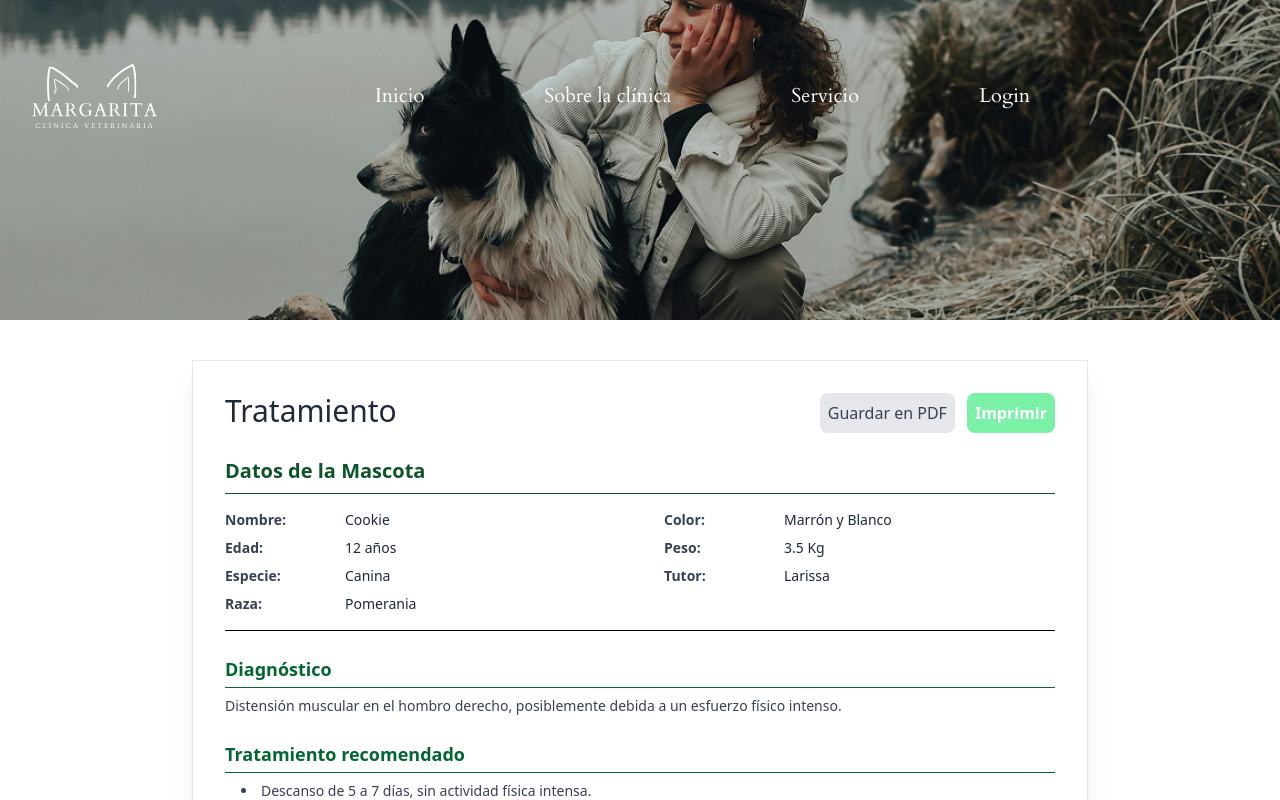
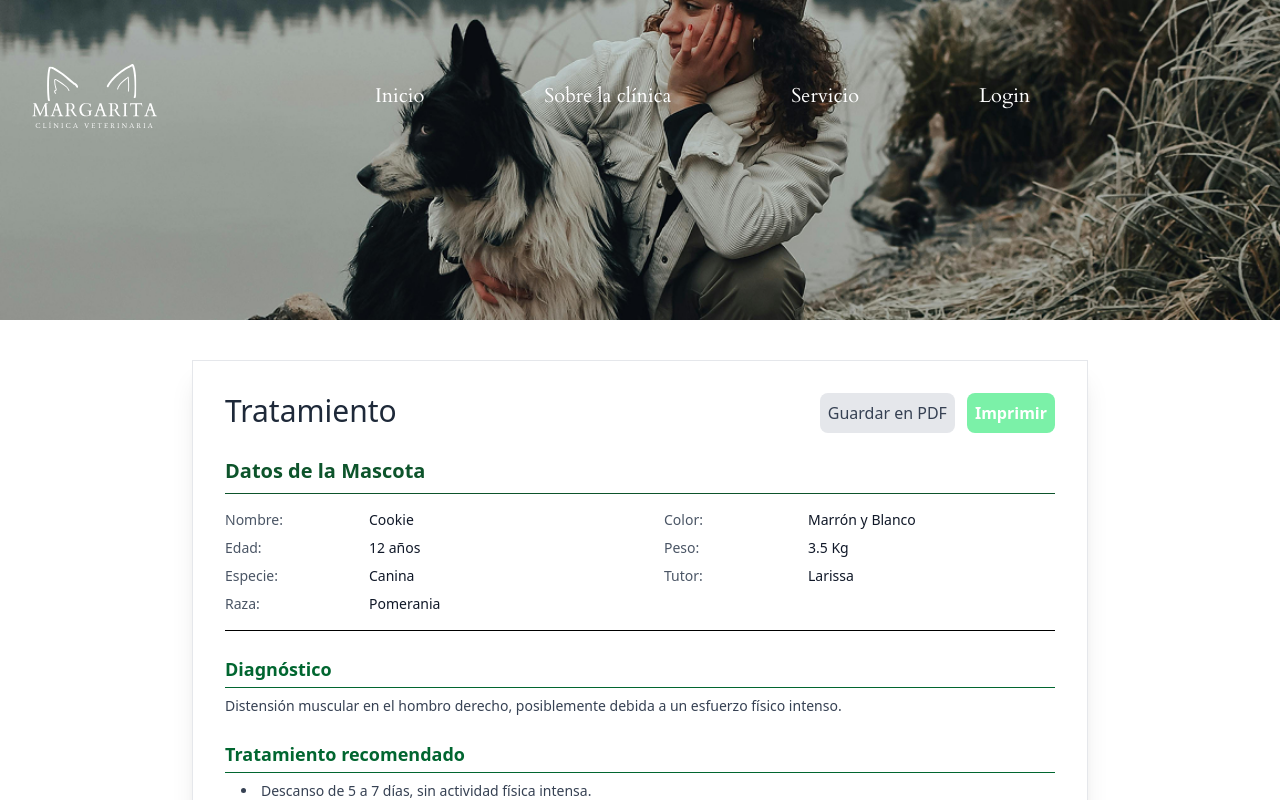
Before and after one commit to group-12-p4da-F5/veterinary-clinic-frontend, a React (Vite) app: page /tratamiento/1 in a window 1280 px wide. Shown: the top 800 px of the page. Built offline with nearby package versions, Linux system fonts and the light colour scheme; no server answers; a web font is replaced by a local one.

Commit message:
Actualiza DataRow para uso en ficha de tratamiento

```diff
--- a/src/features/treatment/components/DataRow.jsx
+++ b/src/features/treatment/components/DataRow.jsx
@@ -1,19 +1,11 @@
+// src/features/treatment/components/DataRow.jsx (o donde lo tengas)
 import React from 'react';
 
-/**
- * Componente para mostrar una fila de dato (Etiqueta y Valor)
- * @param {string} label - El nombre del campo (ej: "Nombre")
- * @param {string} value - El valor del campo (ej: "Cookie")
- */
-const DataRow = ({ label, value }) => {
-  return (
-    // 'text-sm' para tamaño pequeño, 'flex' para alinear label y value
-    <p className="flex text-sm">
-      {/* 'font-semibold' y 'w-28' para dar fuerza y un ancho fijo al label */}
-      <span className="font-semibold text-gray-700 w-28">{label}:</span>
-      <span className="text-gray-800 ml-2">{value}</span>
-    </p>
-  );
-};
+const DataRow = ({ label, value }) => (
+  <div className="flex items-center">
+    <dt className="text-gray-600 font-medium w-32">{label}:</dt>
+    <dd className="ml-4 text-gray-900">{value}</dd>
+  </div>
+);
 
 export default DataRow;
```
